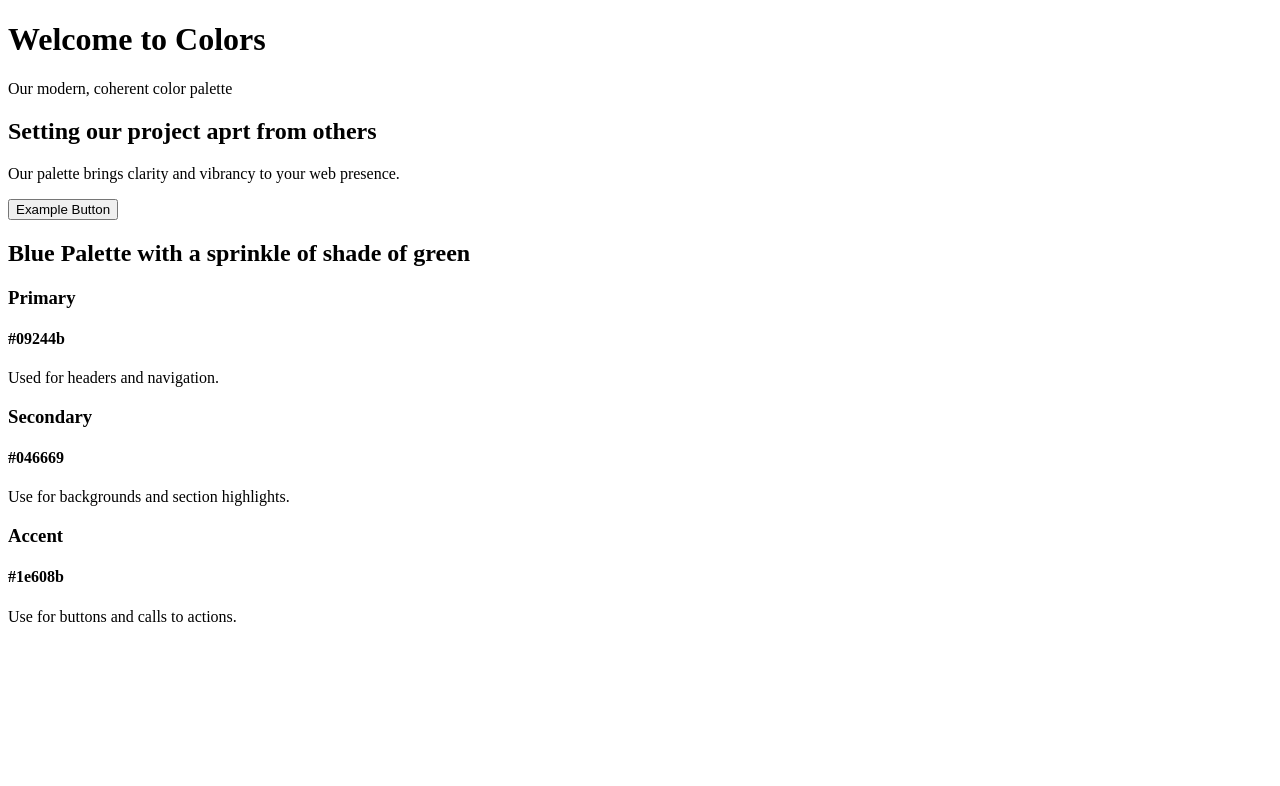
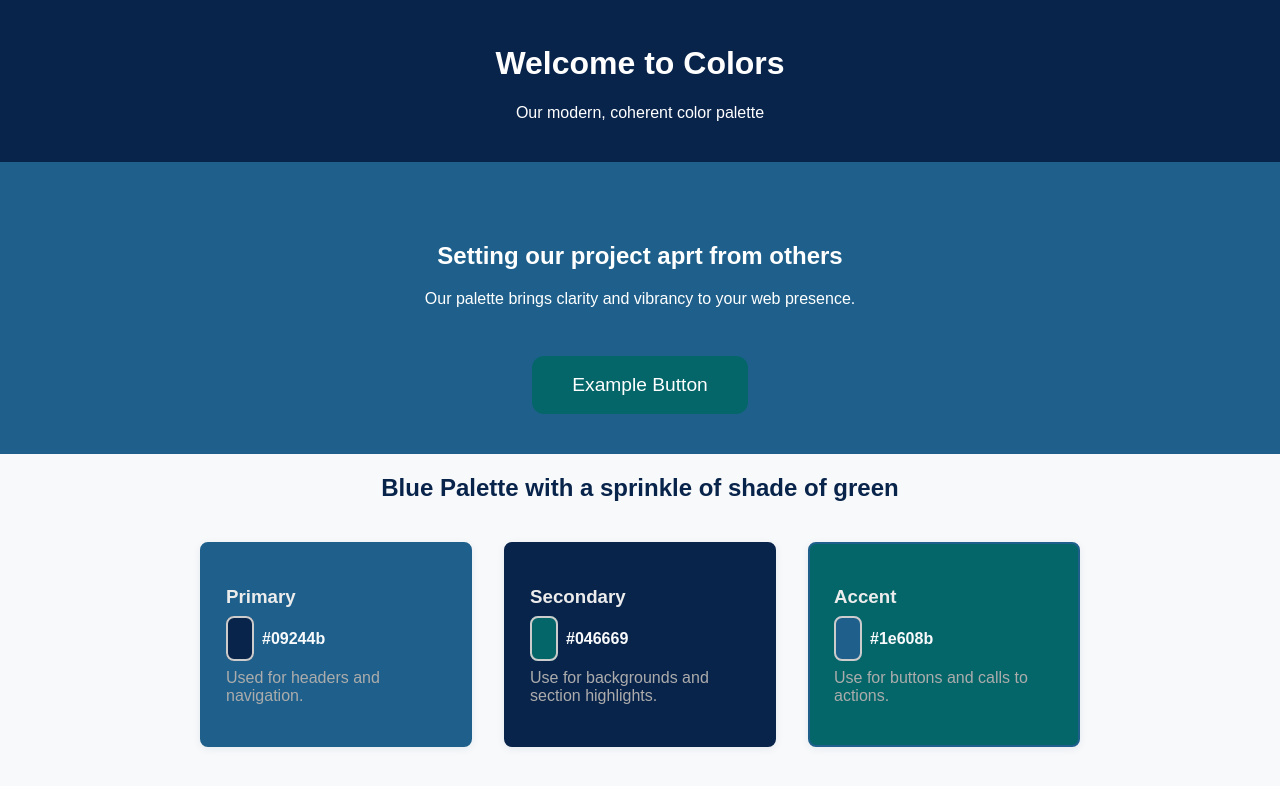
Before and after one commit to 2KAY-kat/color-pallet, a plain HTML site: page index.html in a window 1280 px wide. Drawn offline with Linux system fonts and the light colour scheme.

Commit message:
color pallet index panalibe renamed it from color-pallet.html to index.html for the git pages deployment

```diff
--- a/color-pallet.html
+++ b/index.html
@@ -4,7 +4,7 @@
     <meta charset="UTF-8">
     <meta name="viewport" content="width=device-width, initial-scale=1.0">
     <title>Color - </title>
-    <link rel="stylesheet" href="colors.css">
+    <link rel="stylesheet" href="color-pallet.css">
 </head>
 <body>
     <header>
```
